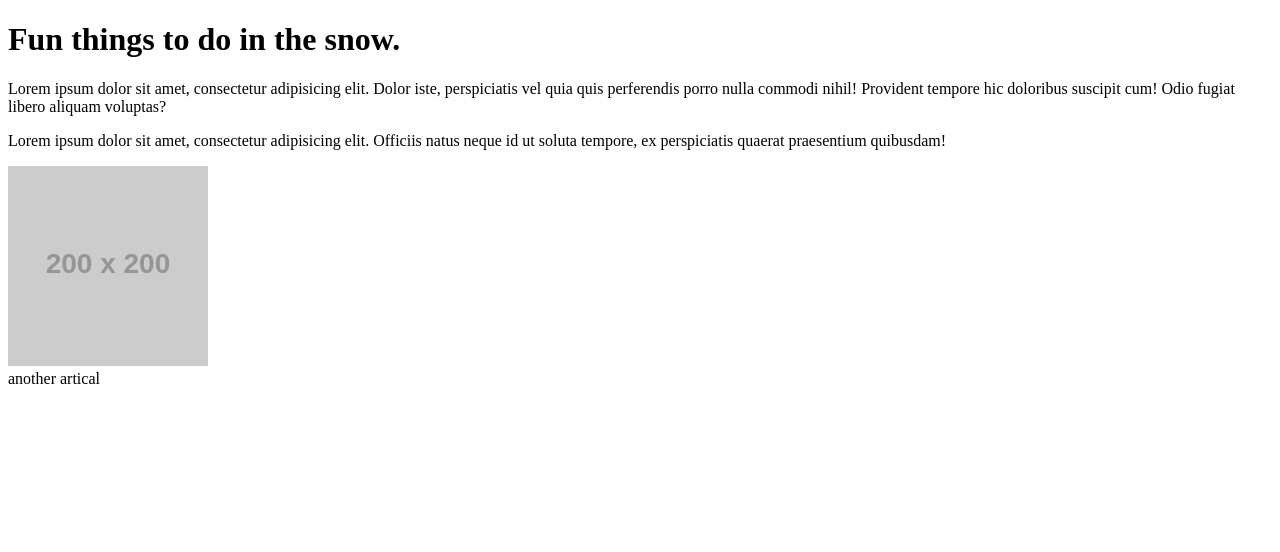
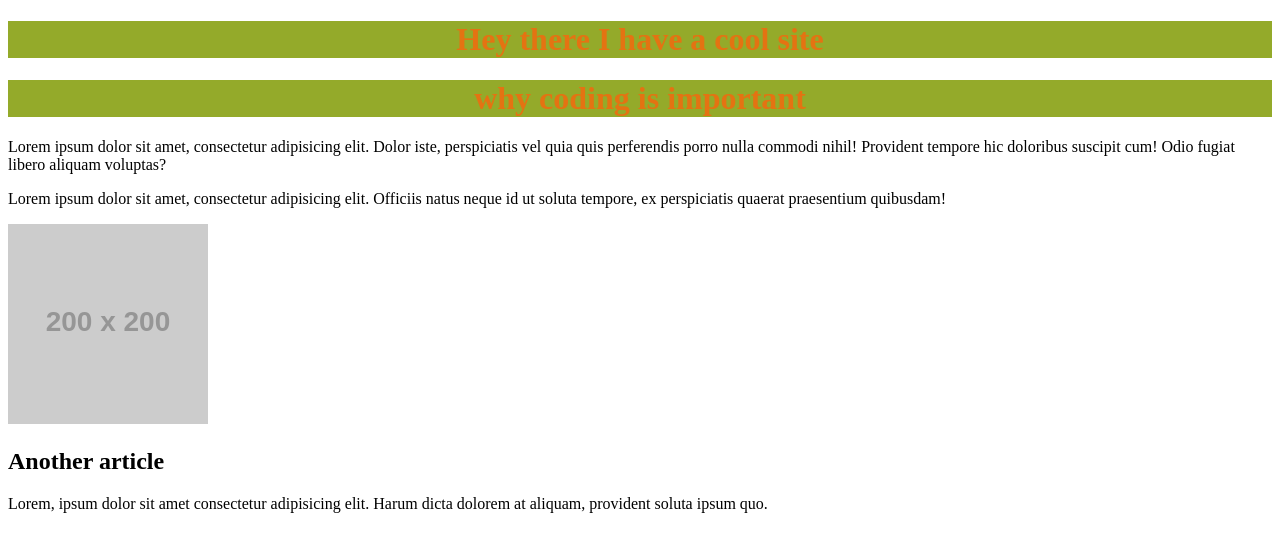
Before and after one commit to bayleyjensen/coolsite, a plain HTML site: page index.html in a window 1280 px wide. Drawn offline with Linux system fonts and the light colour scheme; placeholder pictures from the web are drawn by us.

Commit message:
3rd commit

```diff
--- a/index.html
+++ b/index.html
@@ -9,18 +9,31 @@
 
 </head>
 <body>
+  <main>
+
   <header>
-    <h1>Fun things to do in the snow.</h1>
+    <h1>Hey there I have a cool site</h1>
   </header>
   <div>
+    <h1>why coding is important</h1>
+
     <p>Lorem ipsum dolor sit amet, consectetur adipisicing elit. Dolor iste, perspiciatis vel quia quis perferendis porro nulla commodi nihil! Provident tempore hic doloribus suscipit cum! Odio fugiat libero aliquam voluptas?</p>
 
   <p>Lorem ipsum dolor sit amet, consectetur adipisicing elit. Officiis natus neque id ut soluta tempore, ex perspiciatis quaerat praesentium quibusdam!</p>
   </div>
 
-  <img src=//placehold.it/200x200/ >
+  <img src=//placehold.it/200x200/ alt="funny picture" >
 
-  <div>another artical</div>
+  <div>
+    <h2>Another article</h2>
+    <p>Lorem, ipsum dolor sit amet consectetur adipisicing elit. Harum dicta dolorem at aliquam, provident soluta ipsum quo.</p>
+  </div>
+
+  </main>
+
+  <footer>
+
+  </footer>
 
 </body>
 </html>
--- a/style.css
+++ b/style.css
@@ -1,3 +1,9 @@
 :root {
 
 }
+h1{
+  color: #e47312;
+  text-align: center;
+  background-color: #94aa2a;
+
+}
```
